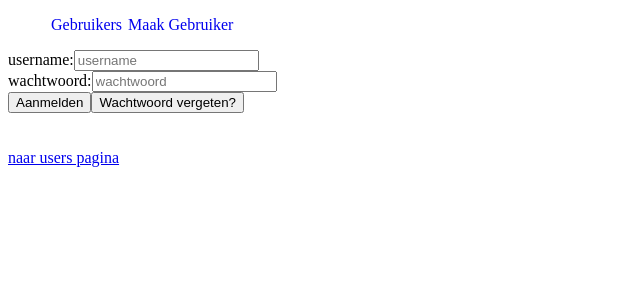
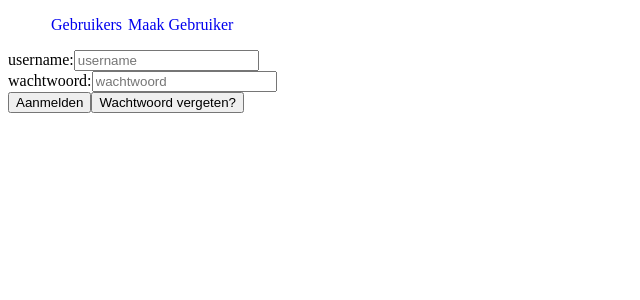
Before and after one commit to RobertvandenHeuvel/QitterAngular, an Angular app: page /login-page in a window 1280 px wide. Shown: the top 300 px of the page, without its empty margins (0-640 px from the left). Built offline with nearby package versions, Linux system fonts and the light colour scheme.

Commit message:
extra link login page weg

```diff
--- a/src/app/login-page/login-page.component.html
+++ b/src/app/login-page/login-page.component.html
@@ -9,6 +9,3 @@
   <button>Aanmelden</button>
   <button>Wachtwoord vergeten?</button>
 </div>
-
-<br><br>
-<a routerLink="/users">naar users pagina</a>
```
